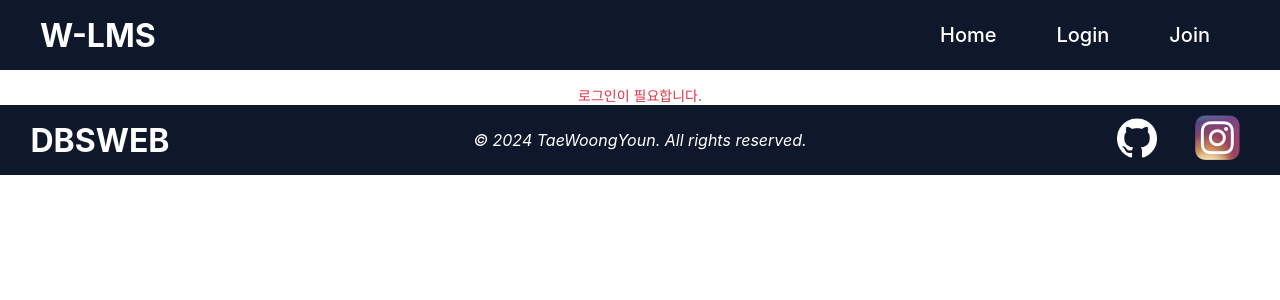
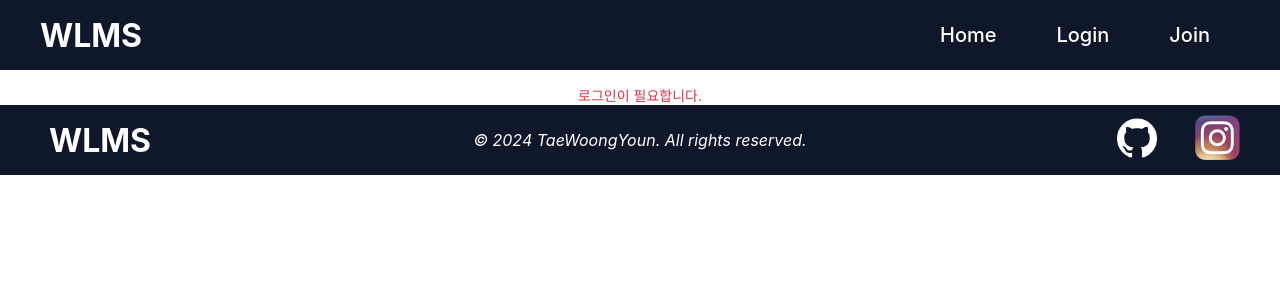
Before and after one commit to TaeWoongYoun/LMS, a React (Create React App) app: page /update in a window 1280 px wide. Shown: the top 300 px of the page. Built offline with nearby package versions, Linux system fonts and the light colour scheme.

Commit message:
docs : Change title

```diff
--- a/src/components/Footer.js
+++ b/src/components/Footer.js
@@ -6,7 +6,7 @@ function Footer() {
     return (
         <footer>
             <div className='logo'>
-                <h1><Link to="/">DBSWEB</Link></h1>
+                <h1><Link to="/">WLMS</Link></h1>
             </div>
             <address>© 2024 TaeWoongYoun. All rights reserved.</address>
             <div className='sns'>
--- a/src/components/Header.js
+++ b/src/components/Header.js
@@ -69,7 +69,7 @@ function Header() {
     return (
         <header>
             <div className='logo'>
-                <h1><Link to="/">W-LMS</Link></h1>
+                <h1><Link to="/">WLMS</Link></h1>
             </div>
             <div className="header-right">
                 <nav className="main-nav">
```
